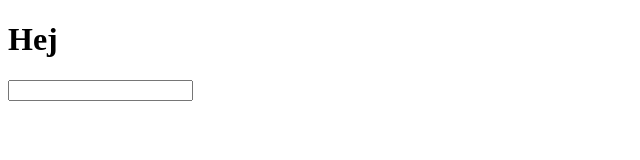
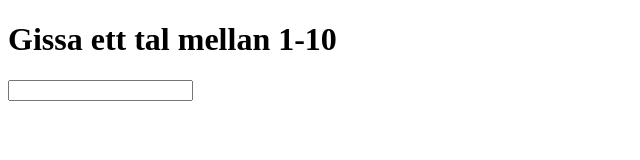
Before and after one commit to Aragorn173/javascript, a plain HTML site: page index.html in a window 1280 px wide. Shown: the whole page, without its empty margins (0-640 px from the left). Drawn offline with Linux system fonts and the light colour scheme.

Commit message:
Update index.html

```diff
--- a/index.html
+++ b/index.html
@@ -8,7 +8,7 @@
 </head>
 <body>
 
-    <h1>Hej</h1>
+    <h1>Gissa ett tal mellan 1-10</h1>
 
 
 
```
